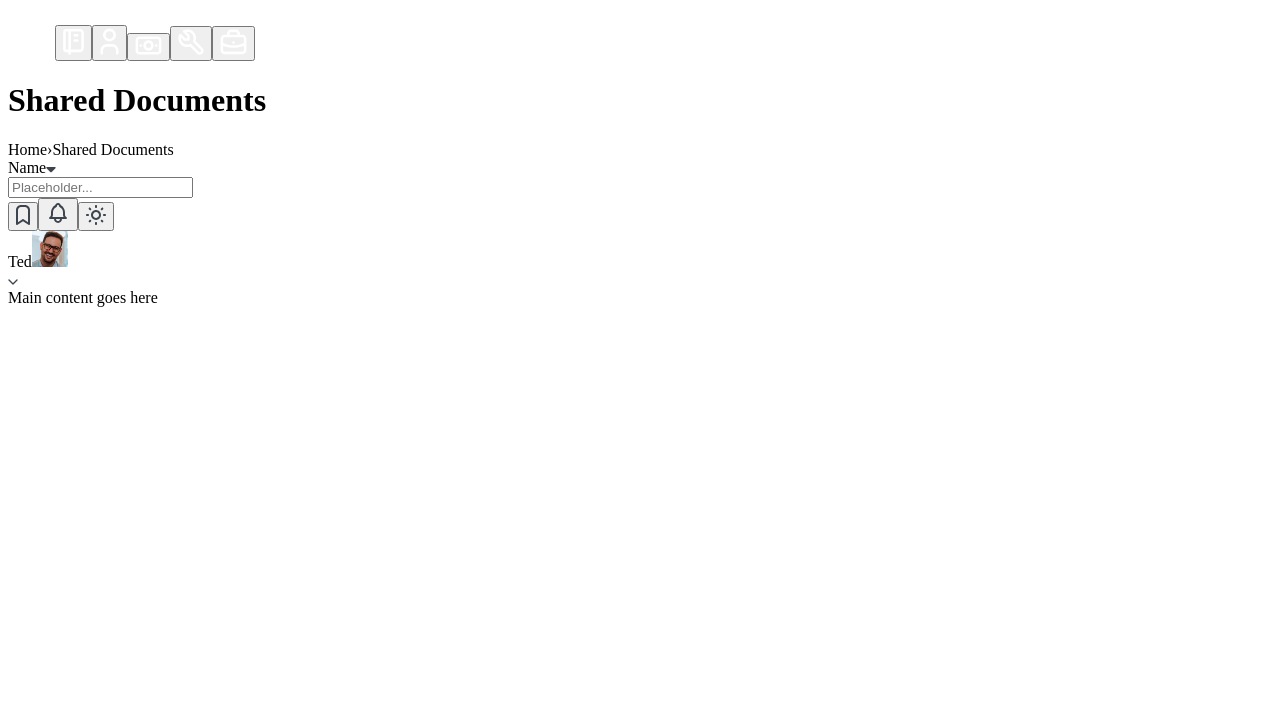
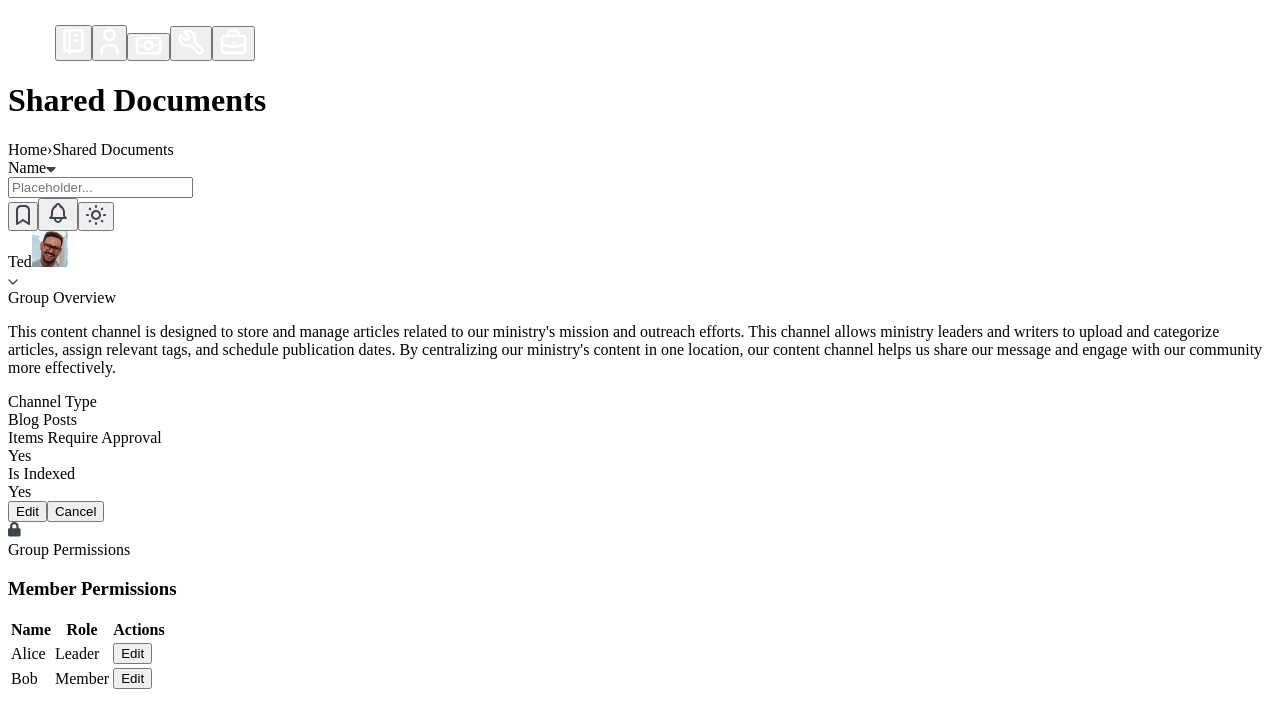
Before and after one commit to dgorgan/rock-rms-ux-redesign, a Next.js app: page / in a window 1280 px wide. Shown: the top 728 px of the page. Built offline with nearby package versions, Linux system fonts and the light colour scheme.

Commit message:
Implement initial Group Detail layout with mock data and panels

```diff
--- a/src/app/page.tsx
+++ b/src/app/page.tsx
@@ -1,9 +1,10 @@
-import { AppShell } from "@/components/layout/AppShell"
+import { AppShell } from '@/components/layout/AppShell'
+import { GroupDetail } from '@/features/group-detail/GroupDetail'
 
 export default function Home() {
   return (
     <AppShell>
-      <div>Main content goes here</div>
+      <GroupDetail groupId="worship-team" />
     </AppShell>
   )
 }
--- /dev/null
+++ b/src/components/patterns/Panel/Panel.tsx
@@ -0,0 +1,17 @@
+import { ReactNode } from 'react'
+import { cn } from '@/lib/utils'
+
+interface PanelProps {
+  children: ReactNode
+  className?: string
+}
+
+export function Panel({ children, className }: PanelProps) {
+  return (
+    <div
+      className={cn('border-rock-secondary-100 rounded-lg border bg-white shadow-sm', className)}
+    >
+      {children}
+    </div>
+  )
+}
--- /dev/null
+++ b/src/components/patterns/Panel/PanelBody.tsx
@@ -0,0 +1,11 @@
+import { ReactNode } from 'react'
+import { cn } from '@/lib/utils'
+
+interface PanelBodyProps {
+  children: ReactNode
+  className?: string
+}
+
+export function PanelBody({ children, className }: PanelBodyProps) {
+  return <div className={cn('px-md py-md', className)}>{children}</div>
+}
--- /dev/null
+++ b/src/components/patterns/Panel/PanelFooter.tsx
@@ -0,0 +1,11 @@
+import { cn } from '@/lib/utils'
+import { ReactNode } from 'react'
+
+interface PanelFooterProps {
+  children: ReactNode
+  className?: string
+}
+
+export function PanelFooter({ children, className }: PanelFooterProps) {
+  return <div className={cn('px-md py-md border-rock-secondary-100', className)}>{children}</div>
+}
--- /dev/null
+++ b/src/components/patterns/Panel/PanelHeader.tsx
@@ -0,0 +1,22 @@
+import { ReactNode } from 'react'
+import { cn } from '@/lib/utils'
+
+interface PanelHeaderProps {
+  children: ReactNode
+  actions?: ReactNode
+  className?: string
+}
+
+export function PanelHeader({ children, actions, className }: PanelHeaderProps) {
+  return (
+    <div
+      className={cn(
+        'px-md py-sm border-rock-secondary-100 flex items-center justify-between border-b',
+        className
+      )}
+    >
+      <div className="text-strong text-lg font-bold">{children}</div>
+      {actions && <div className="gap-sm flex items-center">{actions}</div>}
+    </div>
+  )
+}
--- /dev/null
+++ b/src/components/patterns/Panel/index.ts
@@ -0,0 +1,4 @@
+export { Panel } from './Panel'
+export { PanelHeader } from './PanelHeader'
+export { PanelBody } from './PanelBody'
+export { PanelFooter } from './PanelFooter'
--- a/src/components/ui/button.tsx
+++ b/src/components/ui/button.tsx
@@ -6,7 +6,13 @@ interface ButtonProps {
   onClick?: () => void
 }
 
-export function Button({ variant = 'primary', size = 'md', children, onClick }: ButtonProps) {
+export function Button({
+  variant = 'primary',
+  size = 'md',
+  children,
+  className,
+  onClick,
+}: ButtonProps) {
   const base = 'inline-flex items-center justify-center transition-colors cursor-pointer'
 
   const styles = {
@@ -20,7 +26,7 @@ export function Button({ variant = 'primary', size = 'md', children, onClick }:
   }
 
   return (
-    <button className={`${base} ${styles[variant]} ${sizes[size]}`} onClick={onClick}>
+    <button className={`${base} ${styles[variant]} ${sizes[size]} ${className}`} onClick={onClick}>
       {children}
     </button>
   )
--- /dev/null
+++ b/src/features/group-detail/GroupDetail.tsx
@@ -0,0 +1,18 @@
+import { GroupOverviewPanel } from './GroupOverviewPanel'
+import { GroupPermissionsPanel } from './GroupPermissionsPanel'
+import { useGroupDetail } from './hooks'
+
+interface GroupDetailProps {
+  groupId: string
+}
+
+export function GroupDetail({ groupId }: GroupDetailProps) {
+  const { channel, permissions } = useGroupDetail(groupId)
+
+  return (
+    <div className="space-y-lg">
+      <GroupOverviewPanel channel={channel} />
+      <GroupPermissionsPanel permissions={permissions} />
+    </div>
+  )
+}
--- /dev/null
+++ b/src/features/group-detail/GroupOverviewPanel.tsx
@@ -0,0 +1,63 @@
+import { Panel, PanelHeader, PanelBody, PanelFooter } from '@/components/patterns/Panel'
+import { Button } from '@/components/ui/button'
+
+interface GroupOverviewPanelProps {
+  channel: {
+    description: string
+    channelType: string
+    itemsRequireApproval: boolean
+    isIndexed: boolean
+  }
+}
+
+export function GroupOverviewPanel({ channel }: GroupOverviewPanelProps) {
+  return (
+    <Panel>
+      <PanelHeader>Group Overview</PanelHeader>
+      <PanelBody>
+        <p className="text-strong text-sm">{channel.description}</p>
+
+        <div className="gap-x-lg gap-y-md mt-md grid grid-cols-2">
+          <div>
+            <label className="text-strong text-sm font-semibold">Channel Type</label>
+            <div className="text-strong mt-xs text-base">{channel.channelType}</div>
+          </div>
+          <div>
+            <label className="text-strong text-sm font-semibold">Items Require Approval</label>
+            <div className="text-strong mt-xs text-base">
+              {channel.itemsRequireApproval ? 'Yes' : 'No'}
+            </div>
+          </div>
+          <div>
+            <label className="text-strong text-sm font-semibold">Is Indexed</label>
+            <div className="text-strong mt-xs text-base">{channel.isIndexed ? 'Yes' : 'No'}</div>
+          </div>
+        </div>
+      </PanelBody>
+      <PanelFooter>
+        <div className="flex items-center justify-between">
+          <div>
+            <Button variant="primary" className="mr-md">
+              Edit
+            </Button>
+            <Button variant="link">Cancel</Button>
+          </div>
+          <div className="border-rock-secondary-100 p-sm rounded-md border">
+            <svg
+              width="13"
+              height="15"
+              viewBox="0 0 13 15"
+              fill="none"
+              xmlns="http://www.w3.org/2000/svg"
+            >
+              <path
+                d="M11.2689 6.31066H10.5928V4.28225C10.5928 1.92141 8.67145 5.34058e-05 6.31061 5.34058e-05C3.94976 5.34058e-05 2.02841 1.92141 2.02841 4.28225V6.31066H1.35227C0.605705 6.31066 0 6.91637 0 7.66293V13.072C0 13.8186 0.605705 14.4243 1.35227 14.4243H11.2689C12.0155 14.4243 12.6212 13.8186 12.6212 13.072V7.66293C12.6212 6.91637 12.0155 6.31066 11.2689 6.31066ZM8.33901 6.31066H4.2822V4.28225C4.2822 3.16381 5.19216 2.25384 6.31061 2.25384C7.42905 2.25384 8.33901 3.16381 8.33901 4.28225V6.31066Z"
+                fill="#3D444D"
+              />
+            </svg>
+          </div>
+        </div>
+      </PanelFooter>
+    </Panel>
+  )
+}
--- /dev/null
+++ b/src/features/group-detail/GroupPermissionsPanel.tsx
@@ -0,0 +1,49 @@
+import { Button } from '@/components/ui/button'
+import { Panel, PanelHeader, PanelBody } from '@/components/patterns/Panel'
+
+interface GroupPermissionsPanelProps {
+  permissions: {
+    name: string
+    role: string
+  }[]
+}
+
+export function GroupPermissionsPanel({ permissions }: GroupPermissionsPanelProps) {
+  return (
+    <Panel>
+      <PanelHeader>Group Permissions</PanelHeader>
+      <PanelBody>
+        <div className="space-y-md">
+          <h3 className="text-strong text-base font-semibold">Member Permissions</h3>
+
+          <div className="border-rock-secondary-100 overflow-hidden rounded-md border">
+            <table className="w-full">
+              <thead className="bg-rock-secondary-50">
+                <tr>
+                  <th className="text-muted px-md py-sm text-left text-sm font-semibold">Name</th>
+                  <th className="text-muted px-md py-sm text-left text-sm font-semibold">Role</th>
+                  <th className="text-muted px-md py-sm text-left text-sm font-semibold">
+                    Actions
+                  </th>
+                </tr>
+              </thead>
+              <tbody>
+                {permissions.map((permission, index) => (
+                  <tr key={index} className="border-rock-secondary-100 border-t">
+                    <td className="text-strong px-md py-sm text-sm">{permission.name}</td>
+                    <td className="text-strong px-md py-sm text-sm">{permission.role}</td>
+                    <td className="text-muted px-md py-sm text-sm">
+                      <Button variant="primary" className="text-accent hover:underline">
+                        Edit
+                      </Button>
+                    </td>
+                  </tr>
+                ))}
+              </tbody>
+            </table>
+          </div>
+        </div>
+      </PanelBody>
+    </Panel>
+  )
+}
--- /dev/null
+++ b/src/features/group-detail/hooks.ts
@@ -0,0 +1,5 @@
+import { MOCK_GROUPS, GroupDetail } from './mock'
+
+export function useGroupDetail(groupId: string): GroupDetail {
+  return MOCK_GROUPS[groupId] ?? MOCK_GROUPS['worship-team']
+}
--- /dev/null
+++ b/src/features/group-detail/mock.ts
@@ -0,0 +1,44 @@
+export type GroupDetail = {
+  name: string
+  channel: {
+    description: string
+    channelType: string
+    itemsRequireApproval: boolean
+    isIndexed: boolean
+  }
+  permissions: {
+    name: string
+    role: string
+  }[]
+}
+
+export const MOCK_GROUPS: Record<string, GroupDetail> = {
+  'worship-team': {
+    name: 'Worship Team',
+    channel: {
+      description:
+        "This content channel is designed to store and manage articles related to our ministry's mission and outreach efforts. This channel allows ministry leaders and writers to upload and categorize articles, assign relevant tags, and schedule publication dates. By centralizing our ministry's content in one location, our content channel helps us share our message and engage with our community more effectively.",
+      channelType: 'Blog Posts',
+      itemsRequireApproval: true,
+      isIndexed: true,
+    },
+    permissions: [
+      { name: 'Alice', role: 'Leader' },
+      { name: 'Bob', role: 'Member' },
+    ],
+  },
+  'youth-group': {
+    name: 'Youth Group',
+    channel: {
+      description:
+        'A general Bible study group perfect for people who are new to Christianity. We meet near W Cactus and 31st Ave.',
+      channelType: 'News Feed',
+      itemsRequireApproval: false,
+      isIndexed: false,
+    },
+    permissions: [
+      { name: 'Sarah', role: 'Leader' },
+      { name: 'Jake', role: 'Member' },
+    ],
+  },
+}
```
